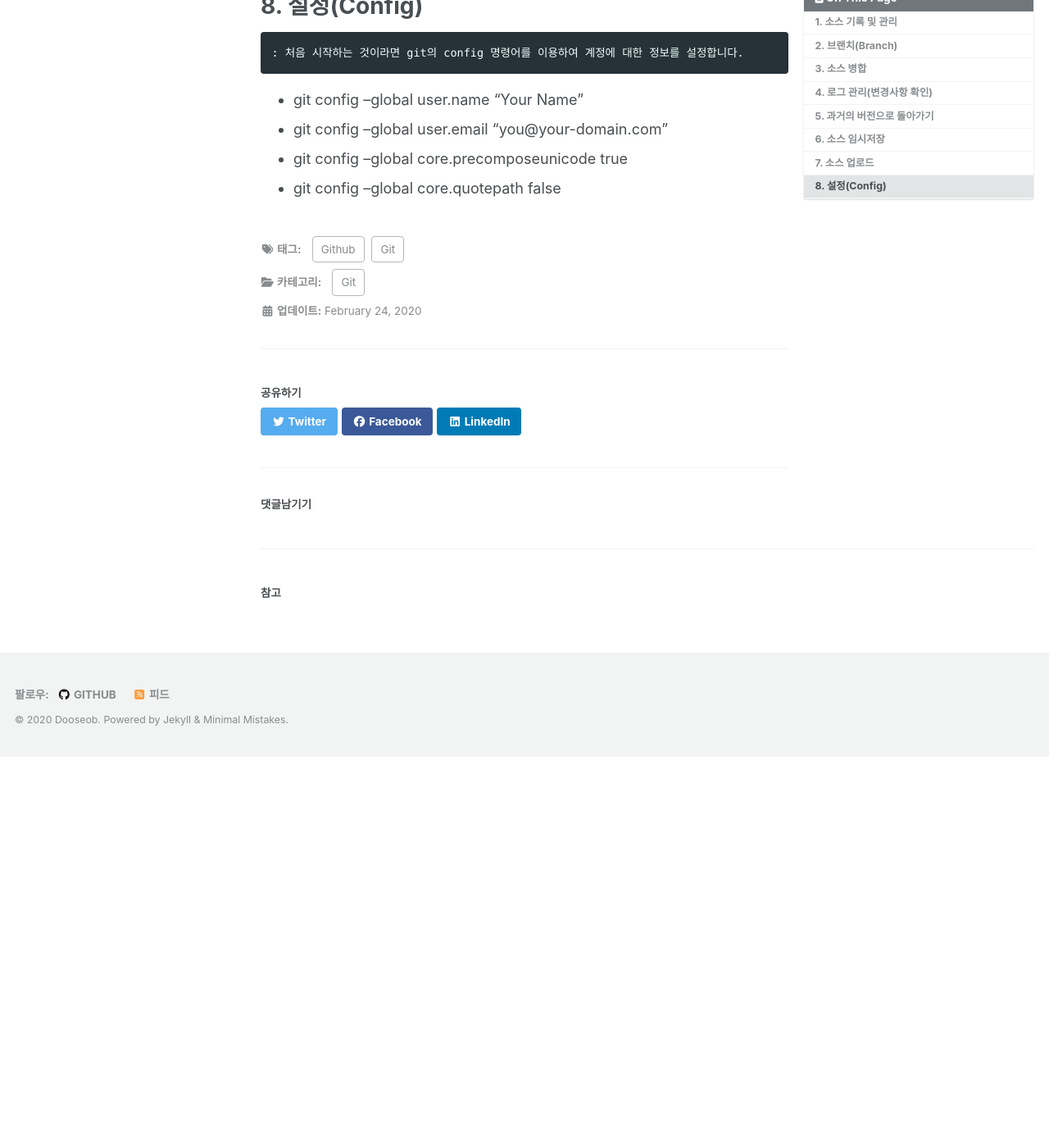
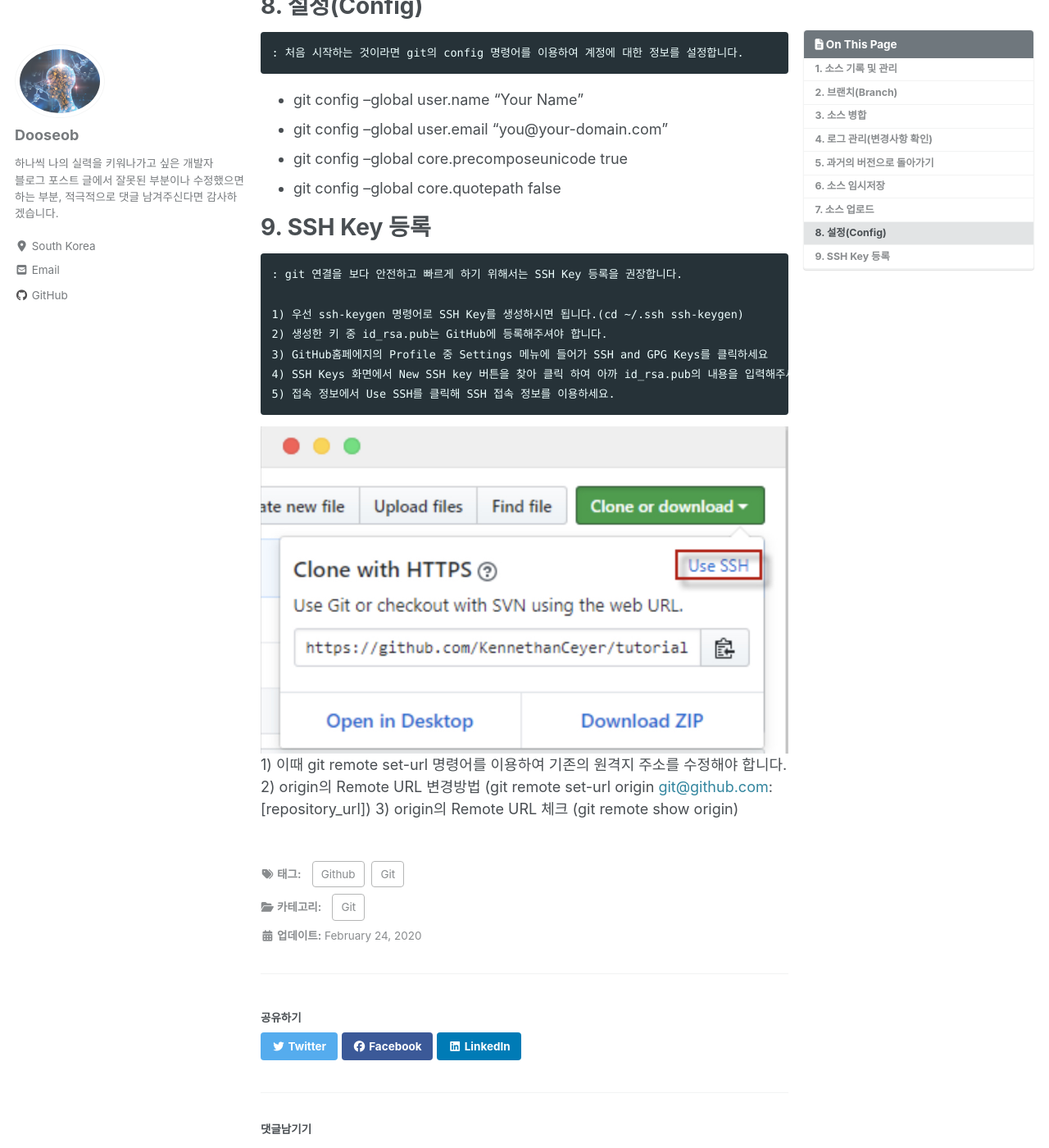
Before and after one commit to odus05/odus05.github.io, a Jekyll site: the page built from _posts/2020-02-24-git.md, in a window 1280 px wide and 1400 px high, scrolled down 2917 px. Shown: the whole window at 82% size. Built offline with Jekyll 4.4.1, drawn with Linux system fonts in a browser that asks for light colours; cached includes are drawn as plain includes; nearby versions of some CDN libraries; comment, search, counter and statistics services are not loaded; before the commit the page ends 3840 px from its top, so only the background shows below that.

Commit message:
git post upload

```diff
--- a/_posts/2020-02-24-git.md
+++ b/_posts/2020-02-24-git.md
@@ -94,3 +94,18 @@ last_modified_at: 2020-02-24T19:06:00-05:00
   - git config --global user.email "you@your-domain.com"
   - git config --global core.precomposeunicode true
   - git config --global core.quotepath false
+
+
+# 9. SSH Key 등록
+    : git 연결을 보다 안전하고 빠르게 하기 위해서는 SSH Key 등록을 권장합니다.
+
+    1) 우선 ssh-keygen 명령어로 SSH Key를 생성하시면 됩니다.(cd ~/.ssh ssh-keygen)
+    2) 생성한 키 중 id_rsa.pub는 GitHub에 등록해주셔야 합니다.
+    3) GitHub홈페에지의 Profile 중 Settings 메뉴에 들어가 SSH and GPG Keys를 클릭하세요
+    4) SSH Keys 화면에서 New SSH key 버튼을 찾아 클릭 하여 아까 id_rsa.pub의 내용을 입력해주세요.
+    5) 접속 정보에서 Use SSH를 클릭해 SSH 접속 정보를 이용하세요.
+
+![ssh-key](/assets/images/git/git2.png)
+    1) 이때 git remote set-url 명령어를 이용하여 기존의 원격지 주소를 수정해야 합니다.
+    2) origin의 Remote URL 변경방법 (git remote set-url origin [git@github.com](mailto:git@github.com):[repository_url])
+    3) origin의 Remote URL 체크 (git remote show origin)
```
Also changed, not shown: assets/images/git/git2.png (added).
